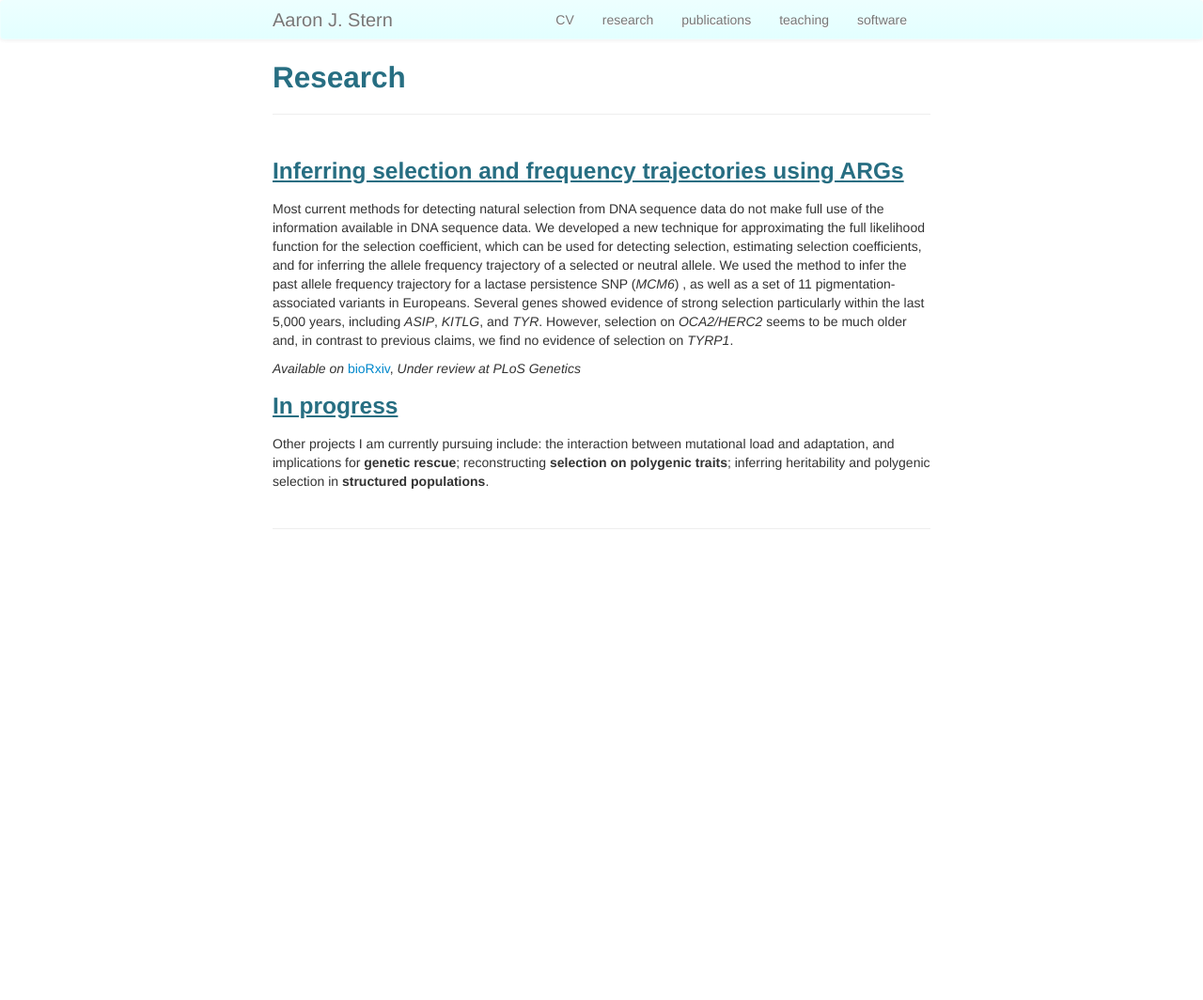
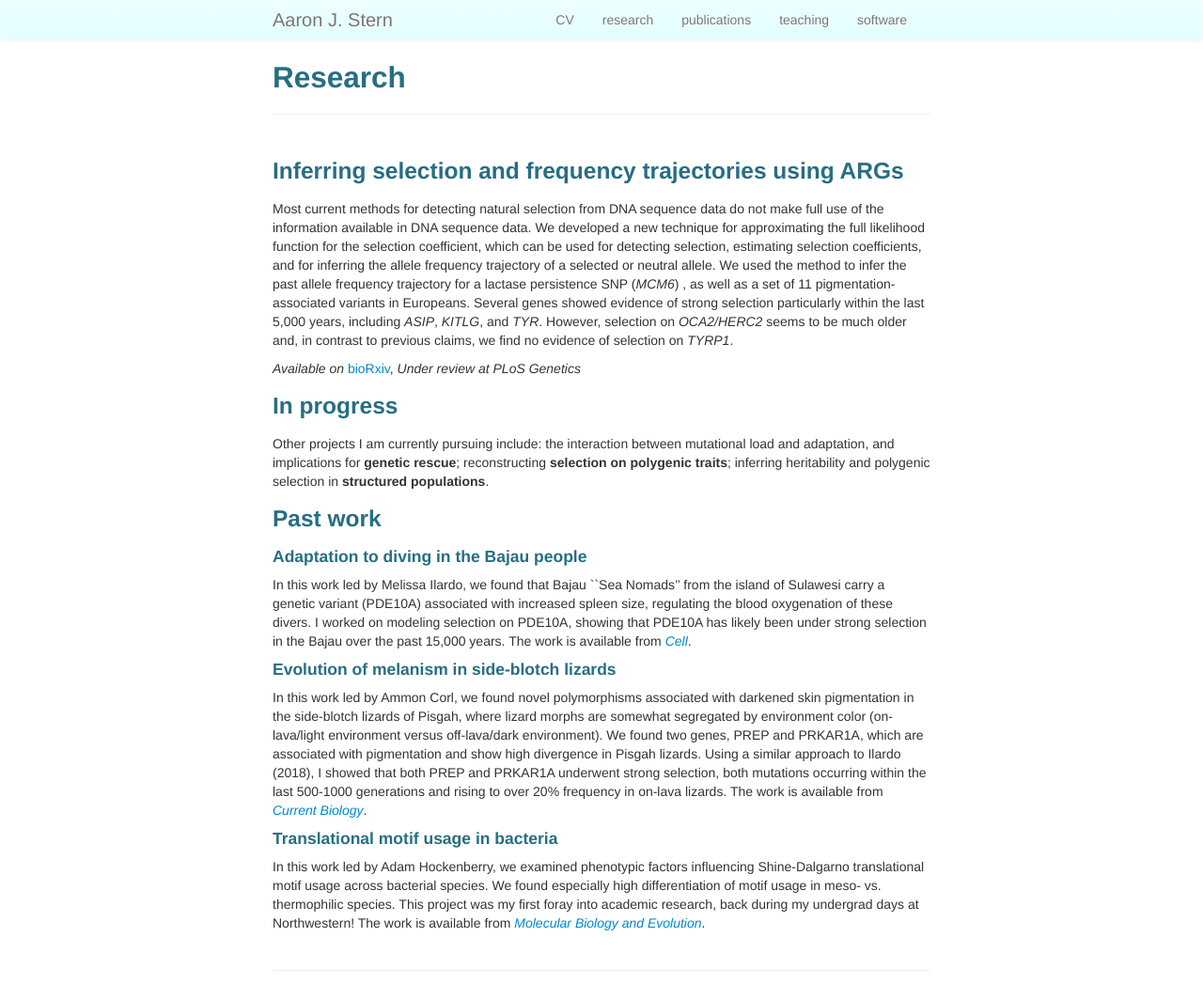
Before and after one commit to 35ajstern/simple_academic_website, a Jekyll site: the page built from pages/research.md, in a window 1280 px wide. Shown: the whole page at 94% size. Built offline with Jekyll 4.4.1, drawn with Linux system fonts in a browser that asks for light colours; before the commit the page ends 900 px from its top, so only the background shows below that.

Commit message:
asdlfajsdf

```diff
--- a/pages/research.md
+++ b/pages/research.md
@@ -4,13 +4,23 @@ title: Research
 description: Aaron Stern | Research
 ---
 
-### <u>Inferring selection and frequency trajectories using ARGs</u>
+### Inferring selection and frequency trajectories using ARGs
 Most current methods for detecting natural selection from DNA sequence data do not make full use of the information available in DNA sequence data. We developed a new technique for approximating the full likelihood function for the selection coefficient, which can be used for detecting selection, estimating selection coefficients, and for inferring the allele frequency trajectory of a selected or neutral allele. We used the method to infer the past allele frequency trajectory for a lactase persistence SNP (<i>MCM6</i>) , as well as a set of 11 pigmentation-associated variants in Europeans. Several genes showed evidence of strong selection particularly within the last 5,000 years, including <i>ASIP</i>, <i>KITLG</i>, and <i>TYR</i>. However, selection on <i>OCA2/HERC2</i> seems to be much older and, in contrast to previous claims, we find no evidence of selection on <i>TYRP1</i>.
 
 *Available on* <a href="https://doi.org/10.1101/592675">bioRxiv</a>, *Under review at* <i>PLoS Genetics</i>
 
-### <u>In progress</u>
+### In progress
 Other projects I am currently pursuing include: the interaction between mutational load and adaptation, and implications for <b>genetic rescue</b>; reconstructing <b>selection on polygenic traits</b>; inferring heritability and polygenic selection in <b>structured populations</b>.
+
+### Past work
+#### Adaptation to diving in the Bajau people
+In this work led by Melissa Ilardo, we found that Bajau ``Sea Nomads'' from the island of Sulawesi carry a genetic variant (PDE10A) associated with increased spleen size, regulating the blood oxygenation of these divers. I worked on modeling selection on PDE10A, showing that PDE10A has likely been under strong selection in the Bajau over the past 15,000 years. The work is available from <a href="https://doi.org/10.1016/j.cell.2018.03.054"><i>Cell</i></a>.
+
+#### Evolution of melanism in side-blotch lizards
+In this work led by Ammon Corl, we found novel polymorphisms associated with darkened skin pigmentation in the side-blotch lizards of Pisgah, where lizard morphs are somewhat segregated by environment color (on-lava/light environment versus off-lava/dark environment). We found two genes, PREP and PRKAR1A, which are associated with pigmentation and show high divergence in Pisgah lizards. Using a similar approach to Ilardo <et al.> (2018), I showed that both PREP and PRKAR1A underwent strong selection, both mutations occurring within the last 500-1000 generations and rising to over 20% frequency in on-lava lizards. The work is available from <a href="https://doi.org/10.1016/j.cub.2018.06.075"><i>Current Biology</i></a>.
+
+#### Translational motif usage in bacteria
+In this work led by Adam Hockenberry, we examined phenotypic factors influencing Shine-Dalgarno translational motif usage across bacterial species. We found especially high differentiation of motif usage in meso- vs. thermophilic species. This project was my first foray into academic research, back during my undergrad days at Northwestern! The work is available from <a href='https://doi.org/10.1093/molbev/msx310'><i>Molecular Biology and Evolution</i></a>.
 
 <!-- Note: this is how to write a comment in HTML. Everything in here won't show up on your webpage.-->
 
```
